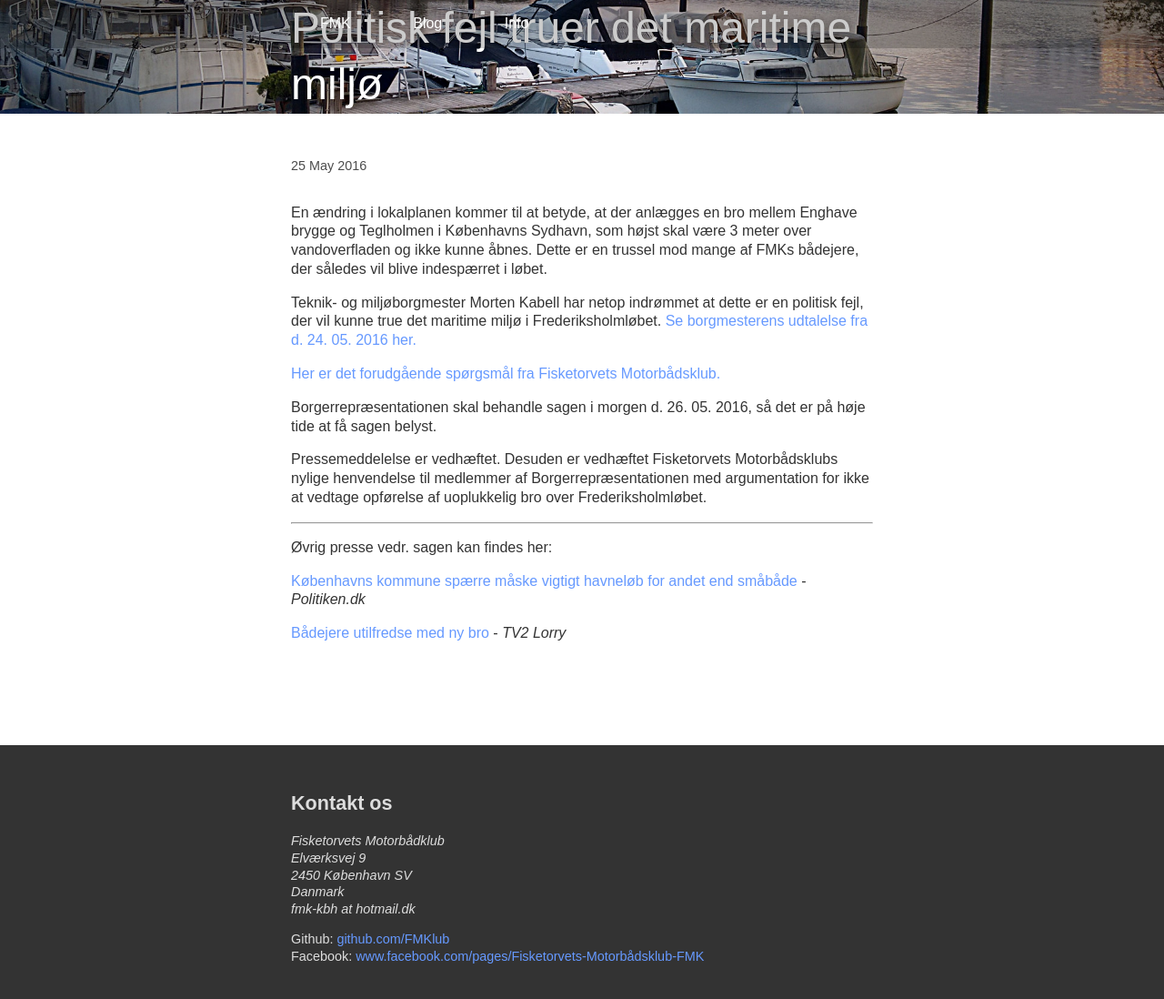
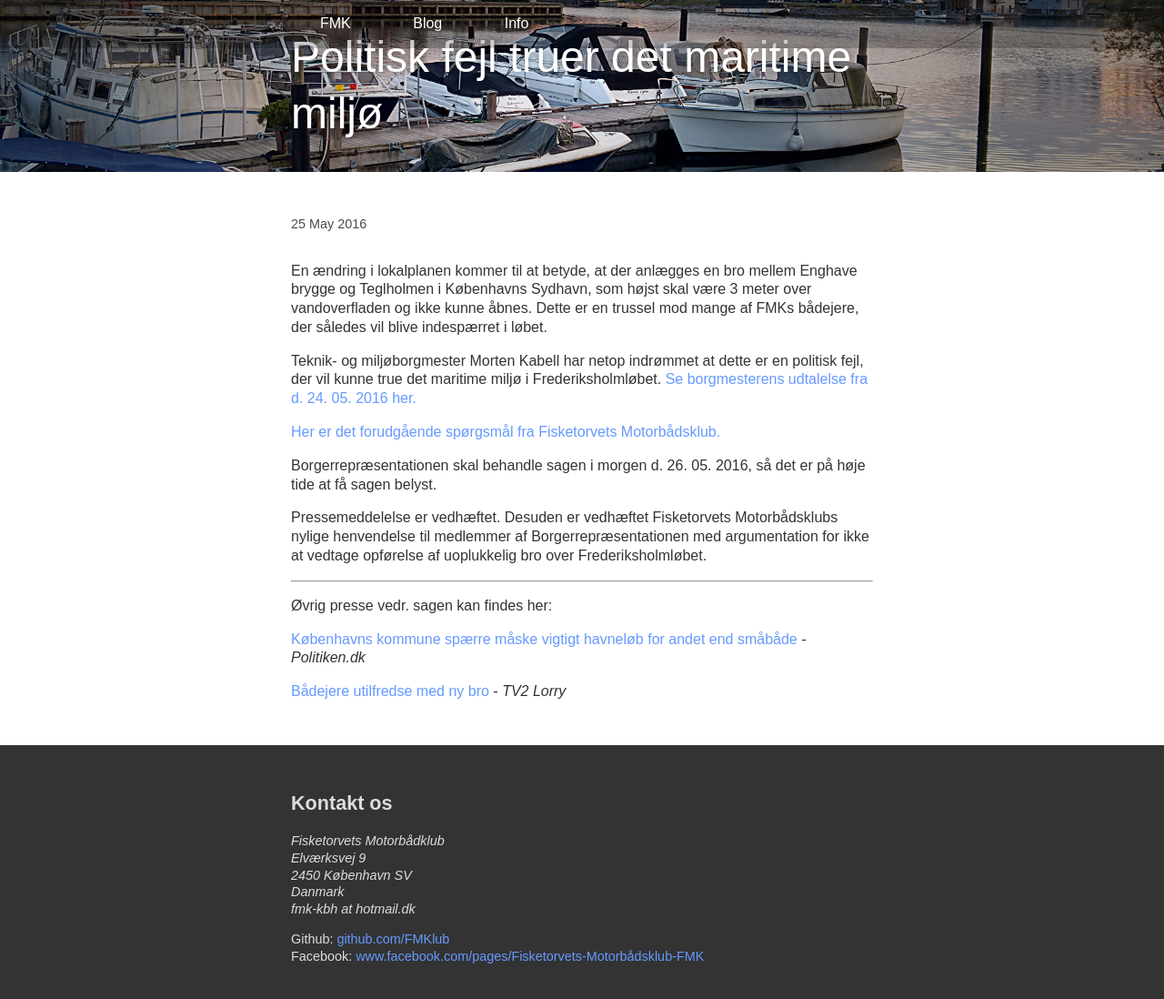
Before and after one commit to fisketorvetsmotorbaadklub/fisketorvetsmotorbaadklub.github.io, a Jekyll site: the page built from index.html, in a window 1280 px wide and 1107 px high. Shown: the top 1098 px of the window at 91% size. Built offline with Jekyll 4.4.1, drawn with Linux system fonts in a browser that asks for light colours.

Commit message:
Update main.css

```diff
--- a/css/main.css
+++ b/css/main.css
@@ -71,8 +71,9 @@ footer {
 
 .nice-header--title {
   display: block;
-  margin: 4rem auto 2rem;
+  margin: 6rem auto 2rem;
   color: #fff;
+  padding: 2rem;
   font-weight: normal;
   text-shadow: 0 0 0.5rem rgba(0,0,0,0.5);
   font-size: 1.5em;
```
